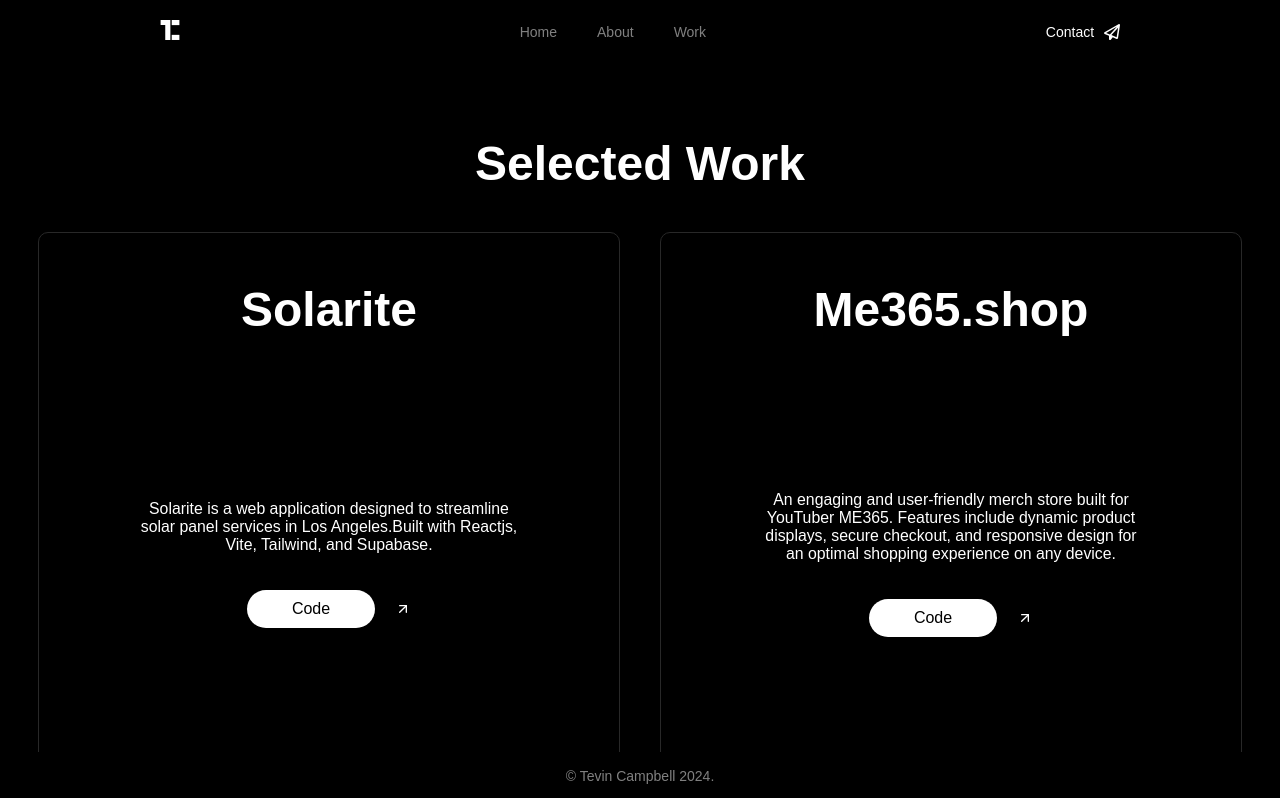
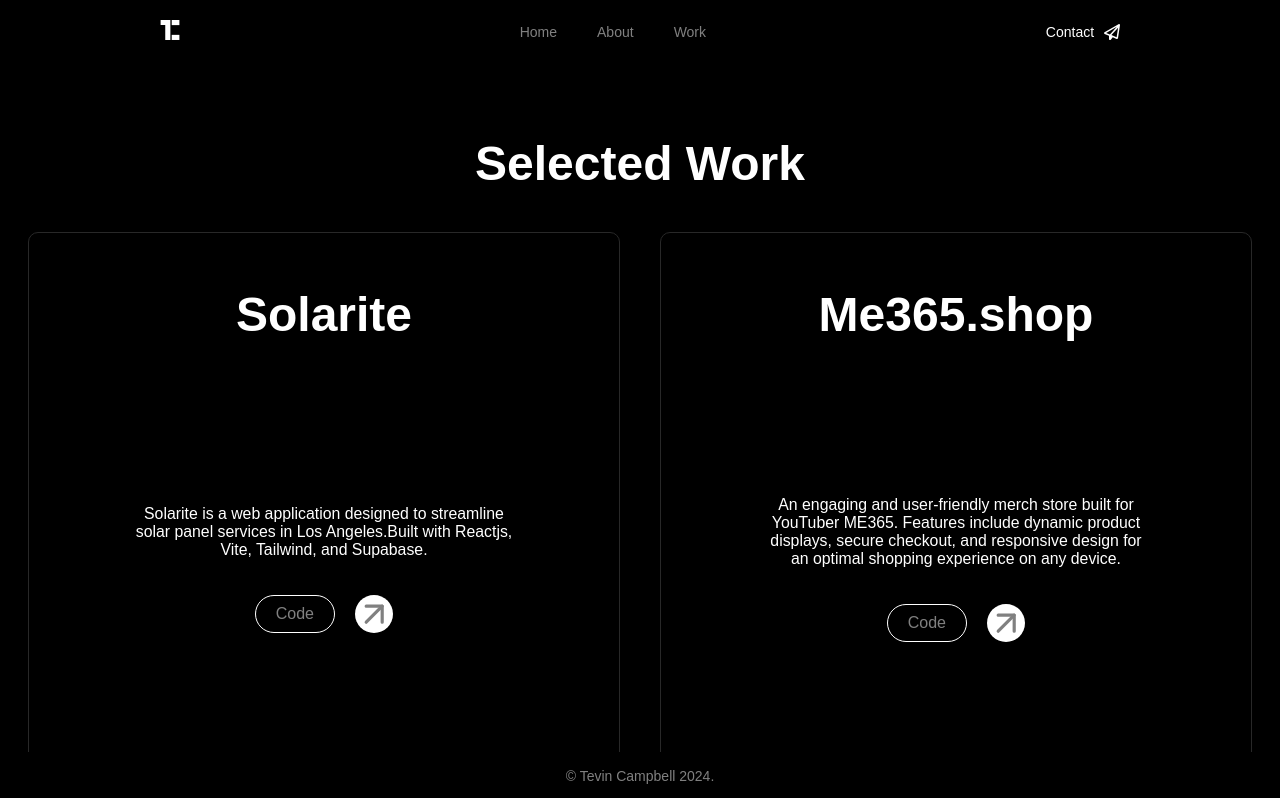
Before and after one commit to Troyzhenny/devfolio, a React (Vite) app: page /work in a window 1280 px wide. Shown: the top 798 px of the page. Built offline with nearby package versions, Linux system fonts and the light colour scheme; a web font is replaced by a local one.

Commit message:
add: new button for live site redirects

```diff
--- a/src/components/ui/PrimaryBtn.jsx
+++ b/src/components/ui/PrimaryBtn.jsx
@@ -13,7 +13,7 @@
     <input
       type="button"
       value={value}
-      className="primary--btn pointer"
+      className="primary--btn pointer text-gray"
       onClick={handleClick}
       disabled={!url}
     />
--- a/src/index.css
+++ b/src/index.css
@@ -199,14 +199,29 @@
 }
 
 .primary--btn {
-  width: 8rem;
+  width: 5rem;
   height: 2.4rem;
 
+  background-color:transparent;
+  border: 1px solid var(--primary--color);
+  border-radius: 30px;
+  font-size: 1em;
+
+  &:hover {
+    background: linear-gradient(to top, #2f7f9e2c, #ffffff04);
+    transition: all .3s ease-in-out;
+  }
+}
+
+.app--btn {
+  width: 2.4rem;
+  height: 2.4rem;
+  border-radius: 100%;
+  color: var(--secondary--color);
+  font-size: 5px;
   background-color: var(--primary--color);
-  border-radius: 30px;
-  border: 0;
-  font-size: 1em;
 }
+
 
 /* Buttons-- Call to action */
 .cto-container {
@@ -252,6 +267,11 @@
   position: relative;
   padding: 15px;
 
+  &:hover {
+    background: linear-gradient(to top, #2f7f9e2c, #ffffff04);
+    transition: all .3s ease-in-out;
+  }
+
 
   #imageWrapper {
     width: 100%;
@@ -262,12 +282,6 @@
       width: 100%;
       height: auto;
     }
-  }
-
-  #cardContent {
-    position: absolute;
-    bottom: 0;
-    margin-bottom: 5rem;
   }
 
   #deck {
@@ -407,9 +421,8 @@
   }
 
   #card {
-    width: 20rem;
+    width: 80%;
     height: 20rem;
-    padding: 10px;
 
     #imageWrapper {
       img {
@@ -419,7 +432,7 @@
     }
 
     #deck {
-      width: 80%;
+      width: 100%;
     }
   }
 
```
